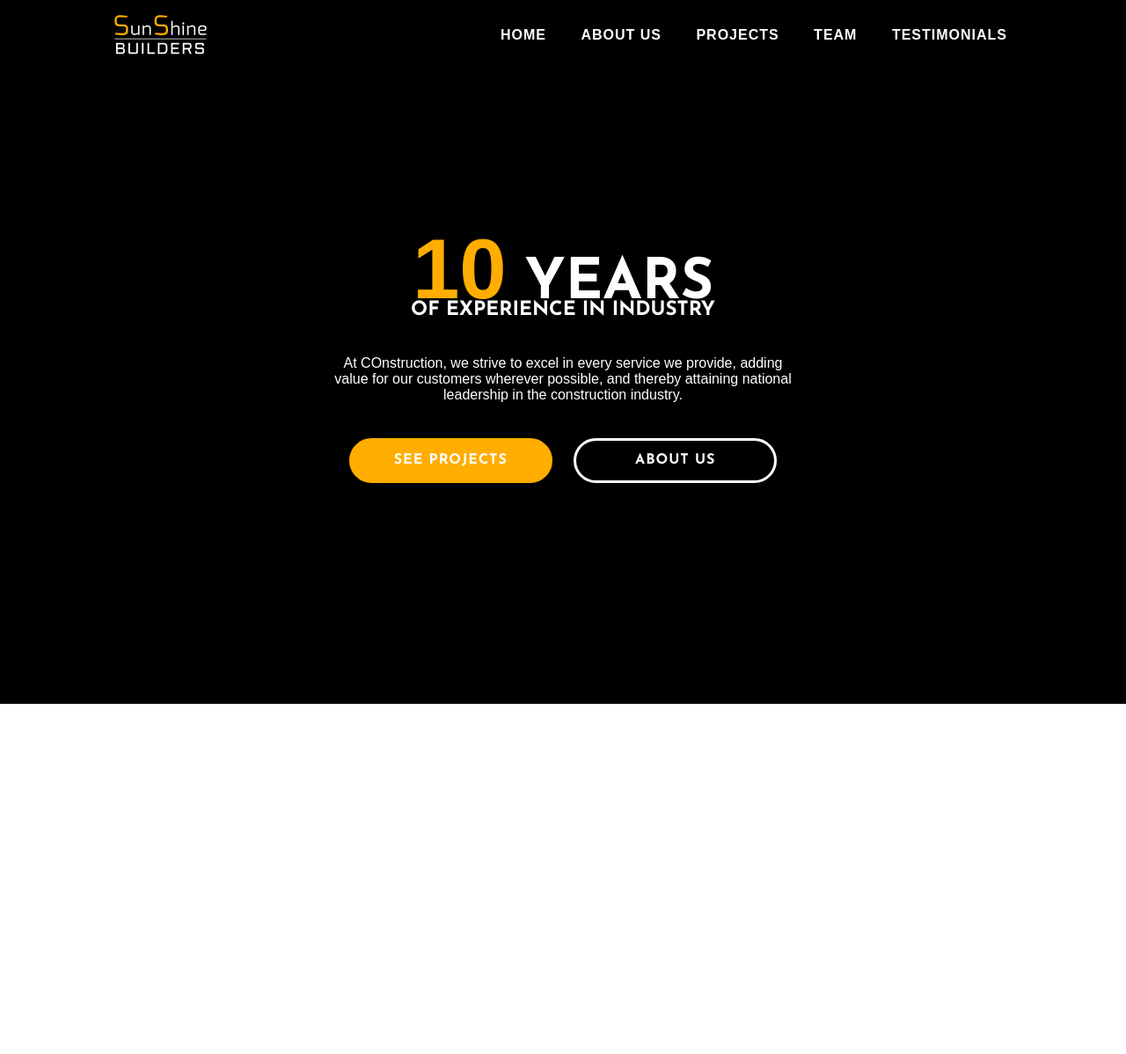
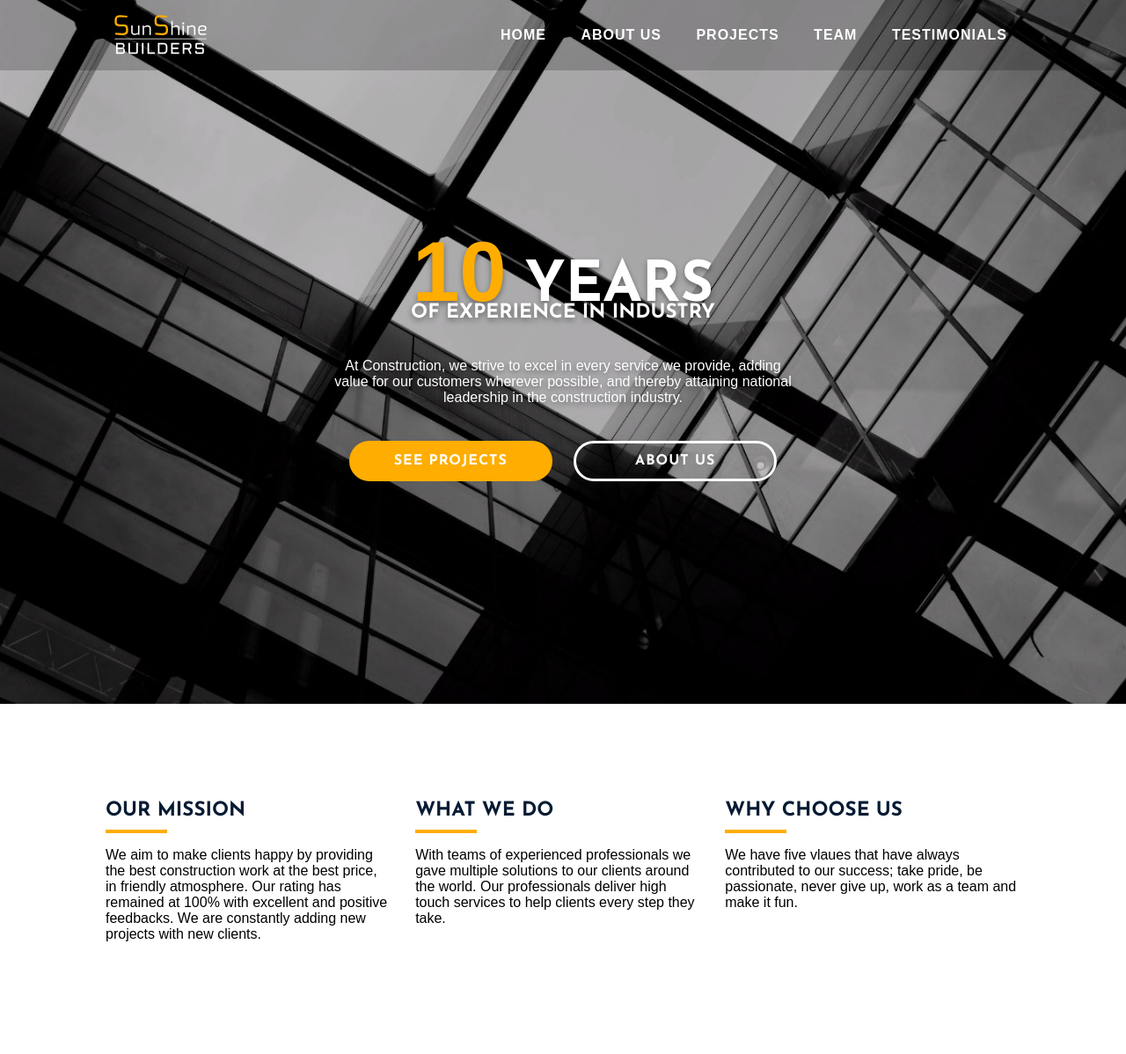
Before and after one commit to harshPPatel/sun-shine-builders, a website: page source/pug/index.pug in a window 1280 px wide. Shown: the whole page at 88% size. Before the commit the page ends 800 px from the top, so only its background shows below. Drawn offline with nearby package versions, Linux system fonts and the light colour scheme; files that its build step writes are made by us from their sources; files whose address does not match are found by name; a web font is replaced by a local one.

Commit message:
About Section is completed!!

```diff
--- /dev/null
+++ b/source/pug/includes/about.pug
@@ -0,0 +1,11 @@
+section.about
+  .row
+    .col.span-1-of-3
+      h4 Our Mission
+      p We aim to make clients happy by providing the best construction work at the best price, in friendly atmosphere. Our rating has remained at 100% with excellent and positive feedbacks. We are constantly adding new projects with new clients.
+    .col.span-1-of-3
+      h4 What We Do
+      p With teams of experienced professionals we gave multiple solutions to our clients around the world. Our professionals deliver high touch services to help clients every step they take.
+    .col.span-1-of-3
+      h4 Why Choose Us
+      p We have five vlaues that have always contributed to our success; take pride, be passionate, never give up, work as a team and make it fun.
--- a/source/pug/includes/header.pug
+++ b/source/pug/includes/header.pug
@@ -3,7 +3,7 @@ header
     .col.span-of-12
       h1 <span>10</span> years
       h4 of experience in industry
-      p At COnstruction, we strive to excel in every service we provide, adding value for our customers wherever possible, and thereby attaining national leadership in the construction industry.
+      p At Construction, we strive to excel in every service we provide, adding value for our customers wherever possible, and thereby attaining national leadership in the construction industry.
 
       .btn-wrapper
         .btn.btn-solid
--- a/source/pug/includes/nav.pug
+++ b/source/pug/includes/nav.pug
@@ -1,19 +1,14 @@
+- var navLinks = ['Home', 'About Us', 'Projects', 'Team', 'Testimonials'];
+
 nav
   .row
     .logo
       include icons/logo.html
 
     ul.nav-main
-      li.nav-item
-        a.nav-links(href="#") Home
-      li.nav-item
-        a.nav-links(href="#") About Us
-      li.nav-item
-        a.nav-links(href="#") Projects
-      li.nav-item
-        a.nav-links(href="#") Team
-      li.nav-item
-        a.nav-links(href="#") Testimonials
+      each val in navLinks
+        li.nav-item
+          a.nav-links(href="#")= val
 
     #toggle
       .span#one
@@ -22,13 +17,6 @@ nav
 
 #resize
   ul.menu
-    li.nav-item
-      a.nav-links(href="#") Home
-    li.nav-item
-      a.nav-links(href="#") About Us
-    li.nav-item
-      a.nav-links(href="#") Projects
-    li.nav-item
-      a.nav-links(href="#") Team
-    li.nav-item
-      a.nav-links(href="#") Testimonials
+    each val in navLinks
+      li.nav-item
+        a.nav-links(href="#")= val
--- a/source/pug/index.pug
+++ b/source/pug/index.pug
@@ -7,6 +7,7 @@ html(lang="en")
 
     include includes/nav.pug
     include includes/header.pug
+    include includes/about.pug
 
     script(src='assets/js/vendors.js')
     script(src='assets/js/app.js')
--- a/source/sass/2-helpers/_mixins.sass
+++ b/source/sass/2-helpers/_mixins.sass
@@ -28,8 +28,8 @@
 @mixin box-shadow($x, $y, $blur, $spread, $color)
   box-shadow: $x $y $blur $spread $color
 
-@mixin text-shadow($x, $y, $blur, $spread, $color)
-  text-shadow: $x $y $blur $spread $color
+@mixin text-shadow($x, $y, $blur, $color)
+  text-shadow: $x $y $blur $color
 
 @mixin background-center
   background-position: center center
--- a/source/sass/3-basics/_page-base.sass
+++ b/source/sass/3-basics/_page-base.sass
@@ -3,5 +3,9 @@ html
   font-size: 16px
 
 .row
+  width: 90%
   max-width: 1040px
   margin: 0 auto
+
+section
+  padding: 100px 0
--- a/source/sass/3-basics/_typography.sass
+++ b/source/sass/3-basics/_typography.sass
@@ -1,6 +1,7 @@
 h1, h2, h3, h4, h5, h6
   margin: 0
   font-family: $josefin-font-family
+  color: $secondary-color
 
 h1
   font-size: 4em
@@ -15,6 +16,13 @@ h2
   font-weight: normal
 h3
   font-size: 2em
-
 h4
+  text-transform: uppercase
   font-size: 1.4em
+  &::after
+    content: ""
+    margin-top: 10px
+    display: block
+    height: 4px
+    width: 70px
+    background-color: $primary-color
--- a/source/sass/4-layout/_4-layout-dir.sass
+++ b/source/sass/4-layout/_4-layout-dir.sass
@@ -1 +1,2 @@
 @import "header"
+@import "about"
--- /dev/null
+++ b/source/sass/4-layout/_about.sass
@@ -0,0 +1,6 @@
+.about
+  .span-1-of-3
+    box-sizing: border-box
+    padding-right: 15px
+    &:last-of-type
+      padding-right: 0
--- a/source/sass/4-layout/_header.sass
+++ b/source/sass/4-layout/_header.sass
@@ -1,15 +1,22 @@
 header
   height: 100vh
   margin-top: -80px
+  color: $white-color
   +flex(row)
   text-align: center
-  background-color: #000
-  color: $white-color
   cursor: default
+  background-image: url($hero-bg)
+  +background-center
+  +text-shadow(0, 3px, 6px, rgba(0,0,0,0.4))
+
+  h1, h4
+    color: $white-color
 
   h4
-    text-transform: uppercase
+    color: $white-color!important
     margin-top: -20px
+    &::after
+      display: none
   p
     width: 50%
     margin: 40px auto
--- a/source/sass/5-modules/_buttons.sass
+++ b/source/sass/5-modules/_buttons.sass
@@ -1,6 +1,6 @@
 .btn
   width: 225px
-  height: 45px
+  height: 40px
   +border(3px, solid, $primary-color)
   border-radius: 100px
   background-color: transparent
@@ -12,13 +12,16 @@
     letter-spacing: 1px
     color: $white-color
     font-weight: bold
-    line-height: 45px
+    line-height: 40px
     text-decoration: none
+    text-shadow: none
   &:hover
-    opacity: 0.8
+    opacity: 0.9
 
 .btn-solid
   background-color: $primary-color
 
 .btn-ghost
   border-color: $white-color
+  &:hover
+    background-color: rgba(0,0,0,0.2)
--- a/source/sass/5-modules/_navbar.sass
+++ b/source/sass/5-modules/_navbar.sass
@@ -1,6 +1,8 @@
 nav
+  position: relative
+  z-index: 1
   height: 80px
-  background-color: transparentize($black-color, 0.8)
+  background-color: rgba(0,0,0,0.2)
   .row
     height: 100%
     width: 100%
@@ -40,6 +42,3 @@ nav
 
 #resize
   display: none
-
-body
-  background-color: $white-color
```
Also changed, not shown: build/assets/css/style.css, build/index.html, source/pug/includes/about.html (added), source/pug/includes/header.html, source/pug/index.html.
